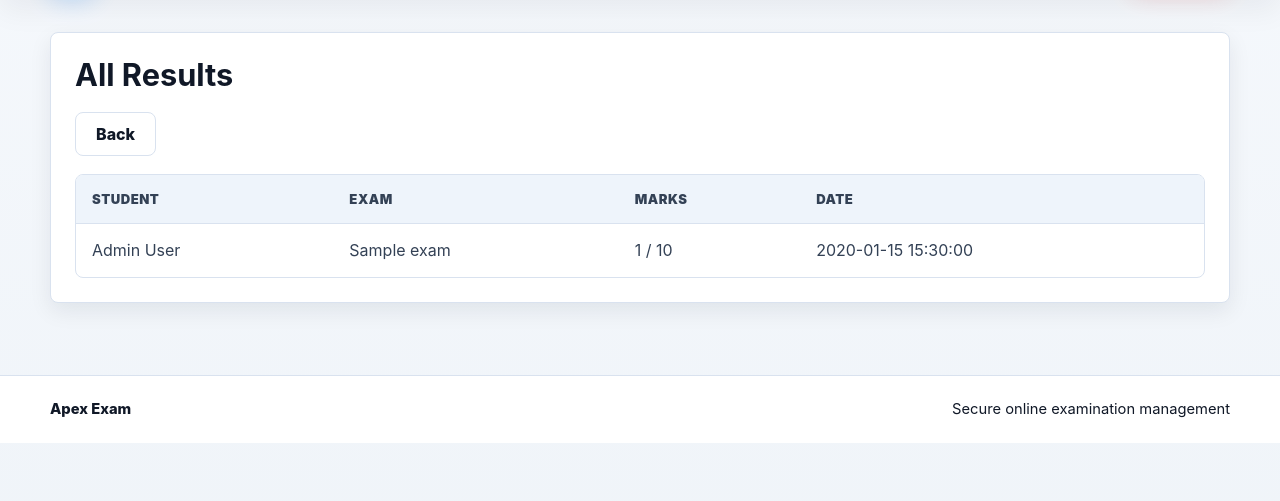
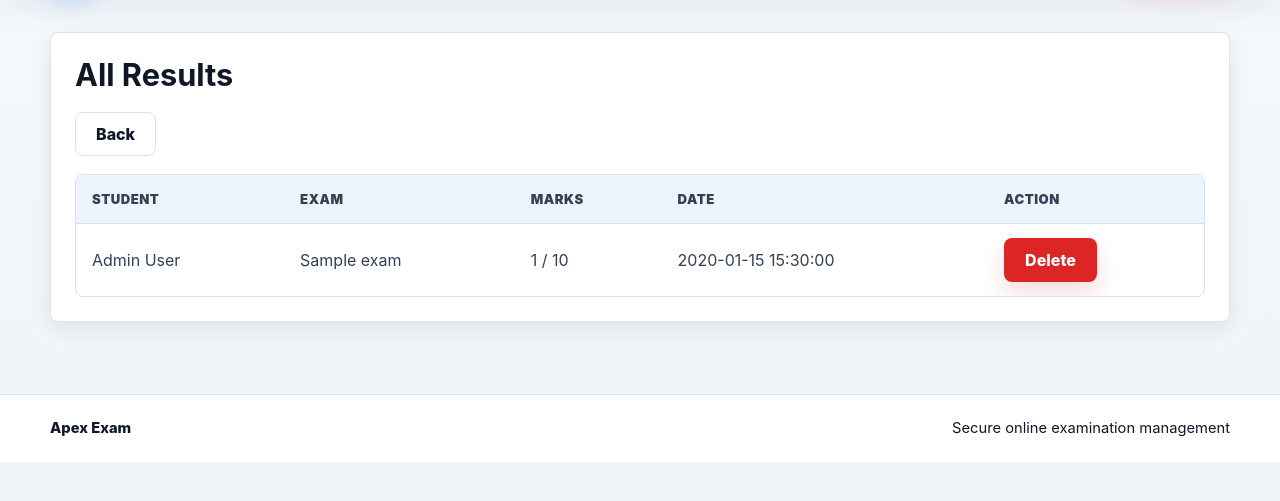
Before and after one commit to Anuradha-dol/apex-exam-online-examination-system, a PHP site: page /admin/view_results.php in a window 1280 px wide. Shown: the part 76-577 px from the top of the page. Run offline with PHP 8.4, Linux system fonts and the light colour scheme; a user stored in the database is signed in; data comes from the database, SQL or seed files in the repository; tables that the repository leaves empty hold one stand-in row (values such as "Sample post").

Commit message:
Add admin result deletion

```diff
--- a/admin/view_results.php
+++ b/admin/view_results.php
@@ -2,6 +2,13 @@
 include "../includes/auth_check.php";
 checkRole('admin');
 include "../config/db.php";
+
+if (isset($_GET['delete'])) {
+    $id = $_GET['delete'];
+    $stmt = $conn->prepare("DELETE FROM results WHERE result_id=?");
+    $stmt->bind_param("i", $id);
+    $stmt->execute();
+}
 
 $results = $conn->query("
 SELECT r.*, s.name AS student_name, e.exam_title
@@ -20,7 +27,7 @@ include "../includes/header.php";
     <div class="table-wrap">
         <table>
             <thead>
-                <tr><th>Student</th><th>Exam</th><th>Marks</th><th>Date</th></tr>
+                <tr><th>Student</th><th>Exam</th><th>Marks</th><th>Date</th><th>Action</th></tr>
             </thead>
             <tbody>
                 <?php while($r = $results->fetch_assoc()): ?>
@@ -29,6 +36,7 @@ include "../includes/header.php";
                     <td><?= htmlspecialchars($r['exam_title']) ?></td>
                     <td><?= (int)$r['marks'] ?> / <?= (int)$r['total_marks'] ?></td>
                     <td><?= htmlspecialchars($r['submitted_at']) ?></td>
+                    <td><a class="btn danger" href="?delete=<?= (int)$r['result_id'] ?>" onclick="return confirm('Delete this mark?')">Delete</a></td>
                 </tr>
                 <?php endwhile; ?>
             </tbody>
```
